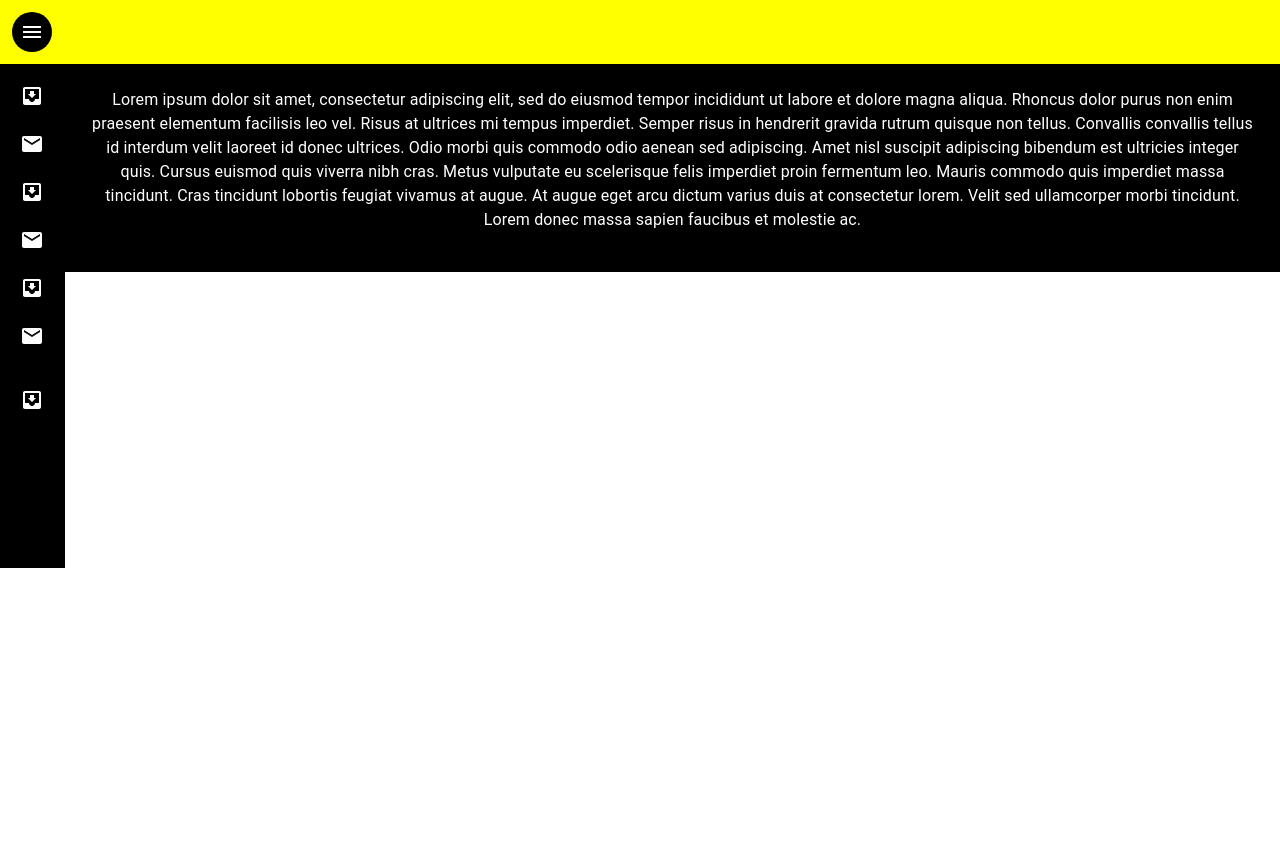
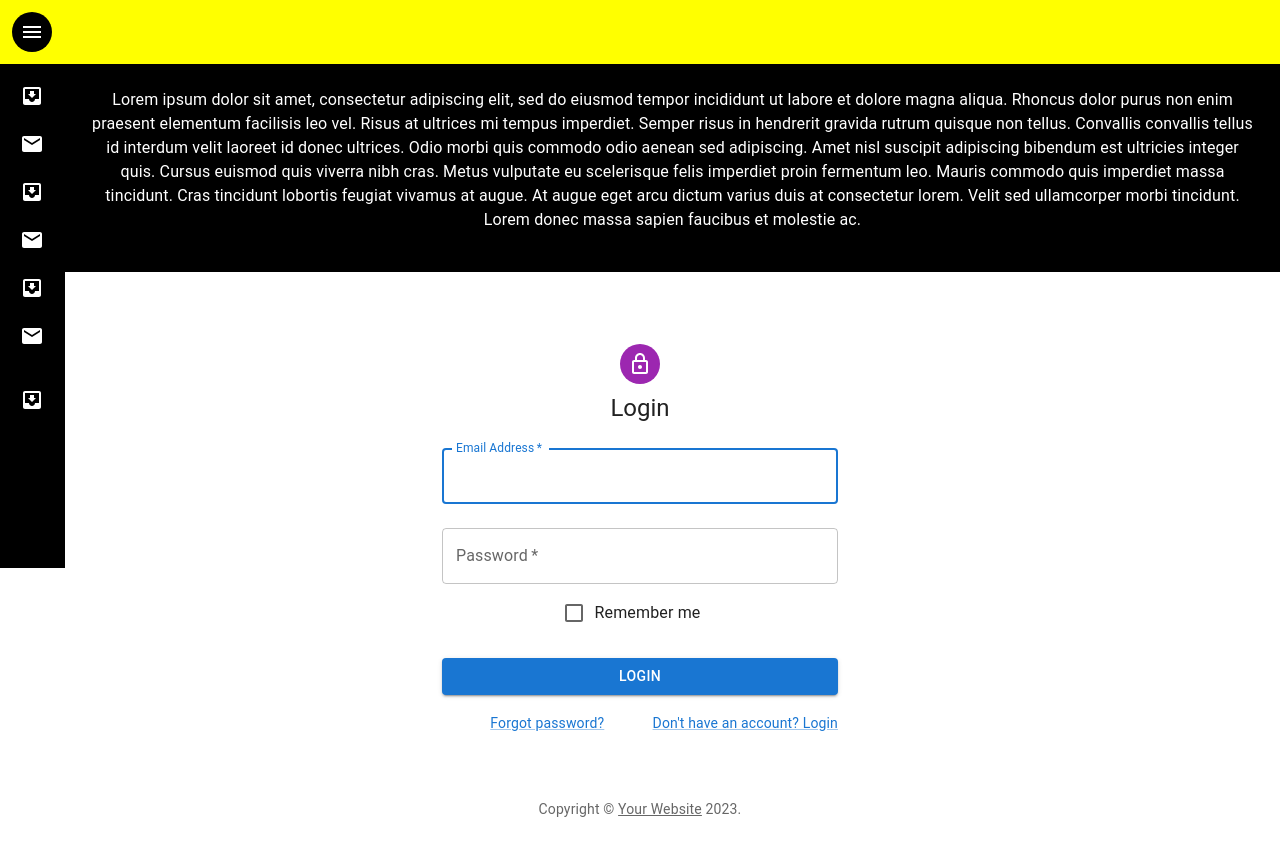
Before and after one commit to chabdullah07/hooli, a React (Create React App) app: page / in a window 1280 px wide. Before the commit the page ends 800 px from the top, so only its background shows below. Built offline with nearby package versions, Linux system fonts and the light colour scheme.

Commit message:
Login Page added

```diff
--- a/src/App.js
+++ b/src/App.js
@@ -1,11 +1,13 @@
 import "./App.css";
 import Drawer from "./components/Drawer";
+import Login from "./components/Login";
 import { Routes, Route } from "react-router-dom";
 
 function App() {
   return (
     <div className="App">
       <Drawer />
+      <Login/>
     </div>
   );
 }
--- /dev/null
+++ b/src/components/Login.js
@@ -0,0 +1,110 @@
+import * as React from 'react';
+import Avatar from '@mui/material/Avatar';
+import Button from '@mui/material/Button';
+import CssBaseline from '@mui/material/CssBaseline';
+import TextField from '@mui/material/TextField';
+import FormControlLabel from '@mui/material/FormControlLabel';
+import Checkbox from '@mui/material/Checkbox';
+import Link from '@mui/material/Link';
+import Grid from '@mui/material/Grid';
+import Box from '@mui/material/Box';
+import LockOutlinedIcon from '@mui/icons-material/LockOutlined';
+import Typography from '@mui/material/Typography';
+import Container from '@mui/material/Container';
+import { createTheme, ThemeProvider } from '@mui/material/styles';
+
+function Copyright(props) {
+  return (
+    <Typography variant="body2" color="text.secondary" align="center" {...props}>
+      {'Copyright © '}
+      <Link color="inherit" href="https://mui.com/">
+        Your Website
+      </Link>{' '}
+      {new Date().getFullYear()}
+      {'.'}
+    </Typography>
+  );
+}
+
+const theme = createTheme();
+
+export default function Login() {
+  const handleSubmit = (event) => {
+    event.preventDefault();
+    const data = new FormData(event.currentTarget);
+    console.log({
+      email: data.get('email'),
+      password: data.get('password'),
+    });
+  };
+
+  return (
+    <ThemeProvider theme={theme}>
+      <Container component="main" maxWidth="xs">
+        <CssBaseline />
+        <Box
+          sx={{
+            marginTop: 8,
+            display: 'flex',
+            flexDirection: 'column',
+            alignItems: 'center',
+          }}
+        >
+          <Avatar sx={{ m: 1, bgcolor: 'secondary.main' }}>
+            <LockOutlinedIcon />
+          </Avatar>
+          <Typography component="h1" variant="h5">
+            Login
+          </Typography>
+          <Box component="form" onSubmit={handleSubmit} noValidate sx={{ mt: 1 }}>
+            <TextField
+              margin="normal"
+              required
+              fullWidth
+              id="email"
+              label="Email Address"
+              name="email"
+              autoComplete="email"
+              autoFocus
+            />
+            <TextField
+              margin="normal"
+              required
+              fullWidth
+              name="password"
+              label="Password"
+              type="password"
+              id="password"
+              autoComplete="current-password"
+            />
+            <FormControlLabel
+              control={<Checkbox value="remember" color="primary" />}
+              label="Remember me"
+            />
+            <Button
+              type="submit"
+              fullWidth
+              variant="contained"
+              sx={{ mt: 3, mb: 2 }}
+            >
+              Login
+            </Button>
+            <Grid container>
+              <Grid item xs>
+                <Link href="#" variant="body2">
+                  Forgot password?
+                </Link>
+              </Grid>
+              <Grid item>
+                <Link href="#" variant="body2">
+                  {"Don't have an account? Login"}
+                </Link>
+              </Grid>
+            </Grid>
+          </Box>
+        </Box>
+        <Copyright sx={{ mt: 8, mb: 4 }} />
+      </Container>
+    </ThemeProvider>
+  );
+}
```
Also changed, not shown: 1 other file (tests, documents, lock files or other folders).
